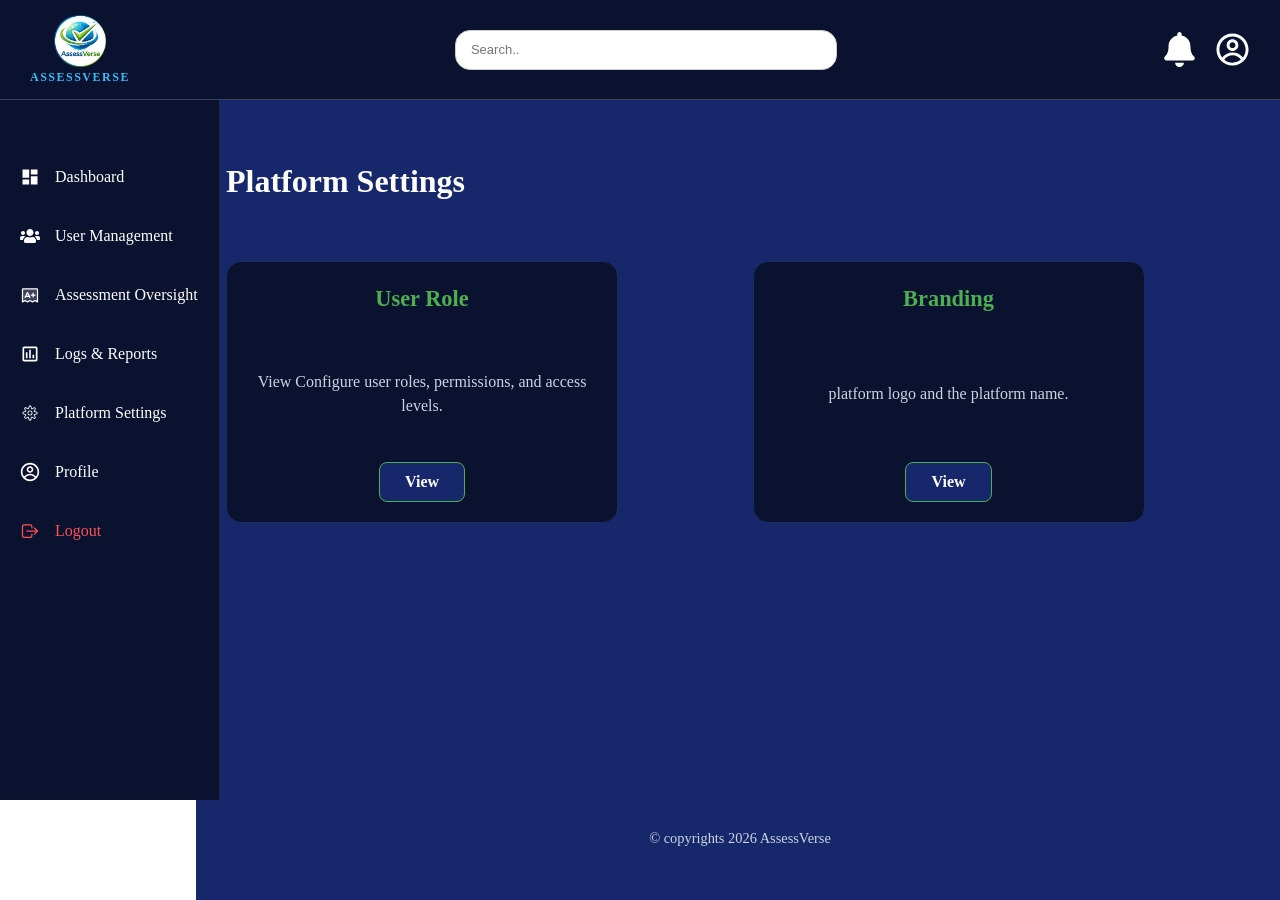
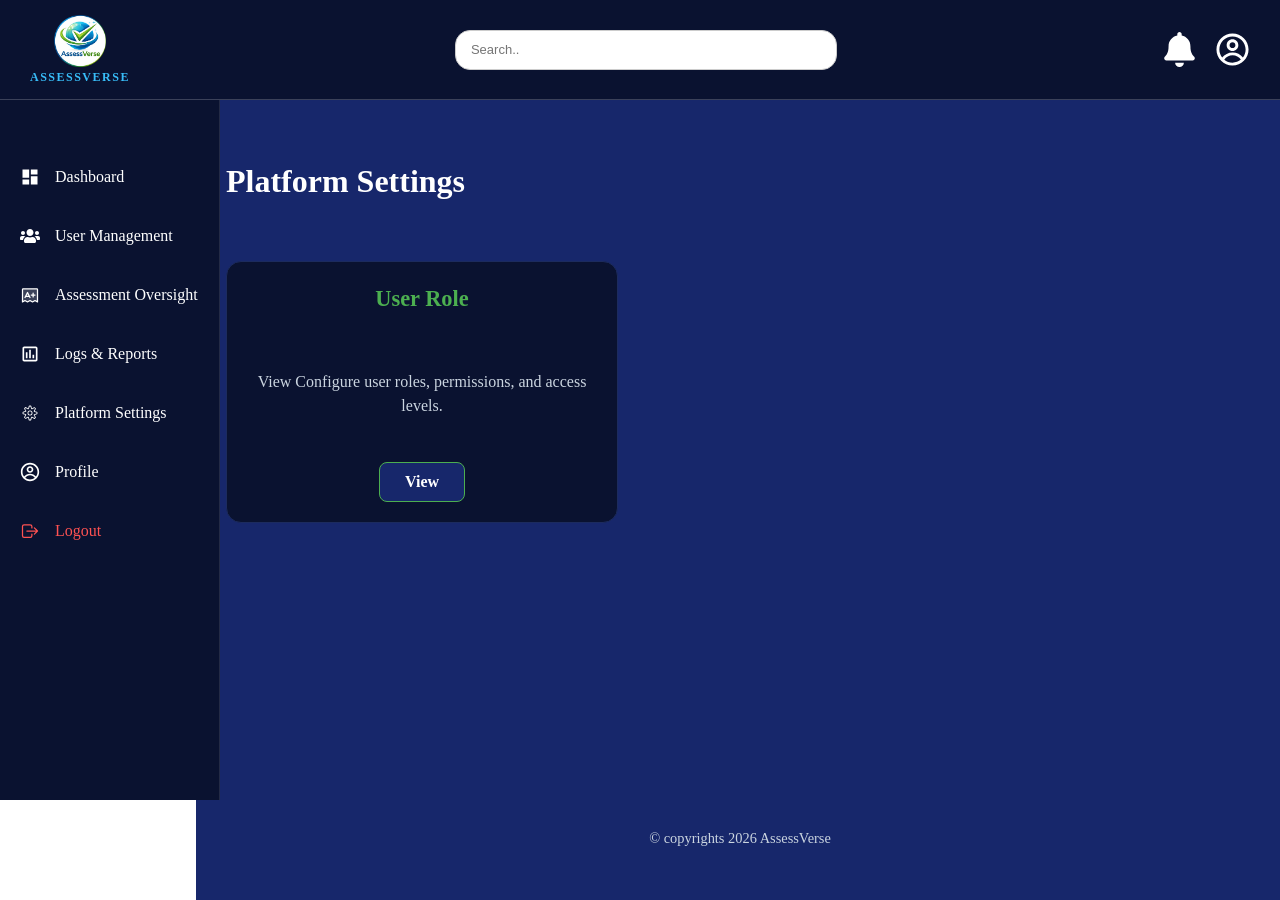
Before and after one commit to raji622005/AssessVerse, a React (Vite) app in the folder my-react-app/: page /platformsettings in a window 1280 px wide. Built offline with nearby package versions, Linux system fonts and the light colour scheme.

Commit message:
fix:final edit

```diff
--- a/my-react-app/src/Page/Admin/PlatformSettings.jsx
+++ b/my-react-app/src/Page/Admin/PlatformSettings.jsx
@@ -107,13 +107,7 @@ const PlatformSettings = () => {
               <button style={styles.actionBtn} onClick={()=>{navigate('/Role')}}>View</button>
             </div>
 
-            <div style={styles.settingCard}>
-              <h3 style={styles.cardTitle}>Branding</h3>
-              <p style={styles.cardDescription}>
-                 platform logo and the platform name.
-              </p>
-              <button style={styles.actionBtn} onClick={()=>{navigate('/branding')}}>View</button>
-            </div>
+
           </div>
 
           <footer style={styles.footer}>
```
